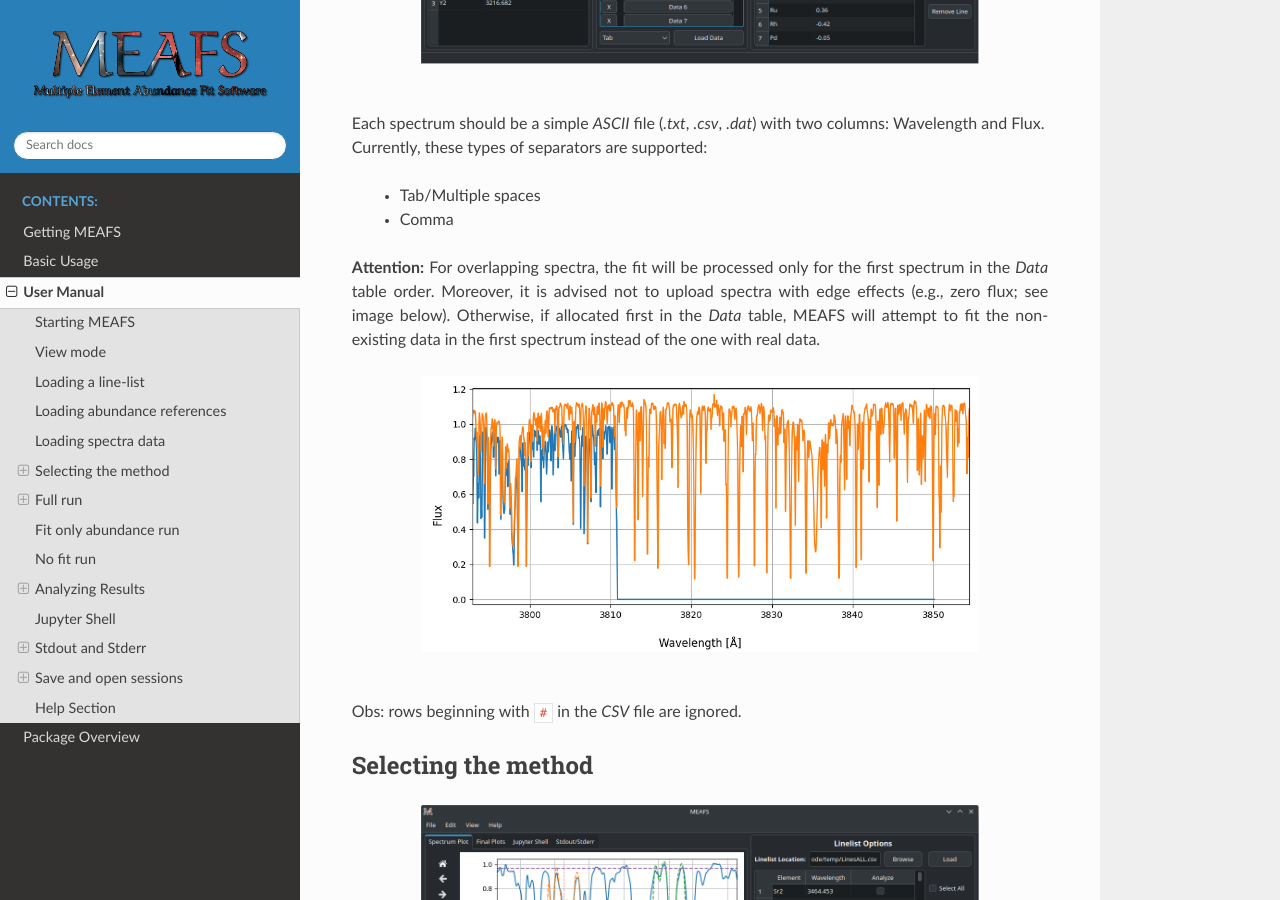
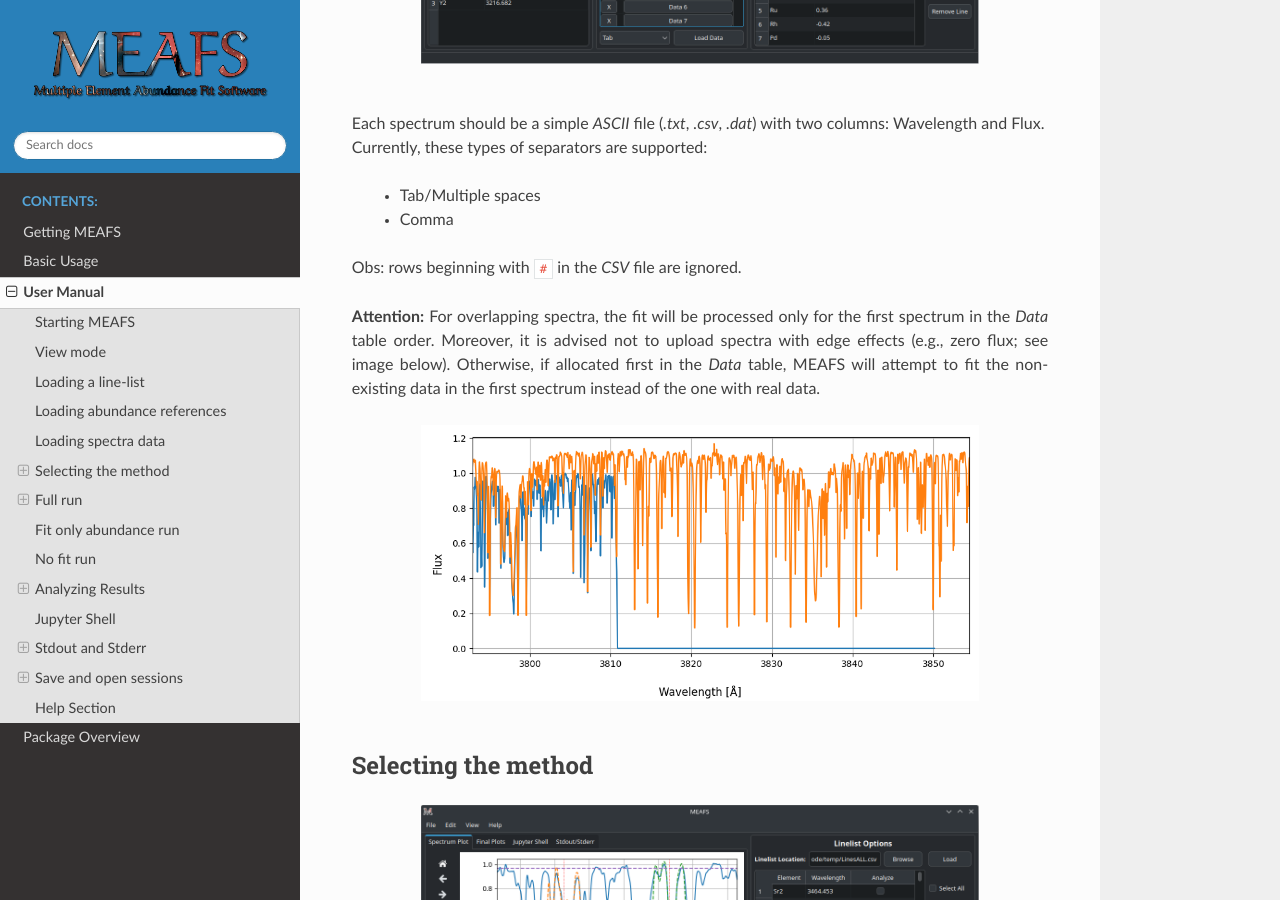
Before and after one commit to MatheusJCastro/meafs, a Sphinx documentation site: the page built from docs/manual.rst, in a window 1280 px wide and 900 px high, scrolled down 3279 px. Built offline with Sphinx 7.4.7 and the Read the Docs theme 3.1.0, drawn with Linux system fonts in a browser that asks for light colours; the version number is read from the project's files by our own code; some of the changed lines change nothing that is shown.

Commit message:
docs update

```diff
--- a/docs/manual.rst
+++ b/docs/manual.rst
@@ -116,6 +116,8 @@ Loading spectra data
    - Tab/Multiple spaces
    - Comma
 
+Obs: rows beginning with ``#`` in the *CSV* file are ignored.
+
 **Attention:** For overlapping spectra, the fit will be processed only for the first spectrum in the *Data* table order. Moreover, it is advised not to upload spectra with edge effects (e.g., zero flux; see image below). Otherwise, if allocated first in the *Data* table, MEAFS will attempt to fit the non-existing data in the first spectrum instead of the one with real data.
 
 .. image:: _static/overlapping_spectra_example.png
@@ -124,8 +126,6 @@ Loading spectra data
    :alt: GUI method select
 
 |
-
-Obs: rows beginning with ``#`` in the *CSV* file are ignored.
 
 Selecting the method
 --------------------
```
